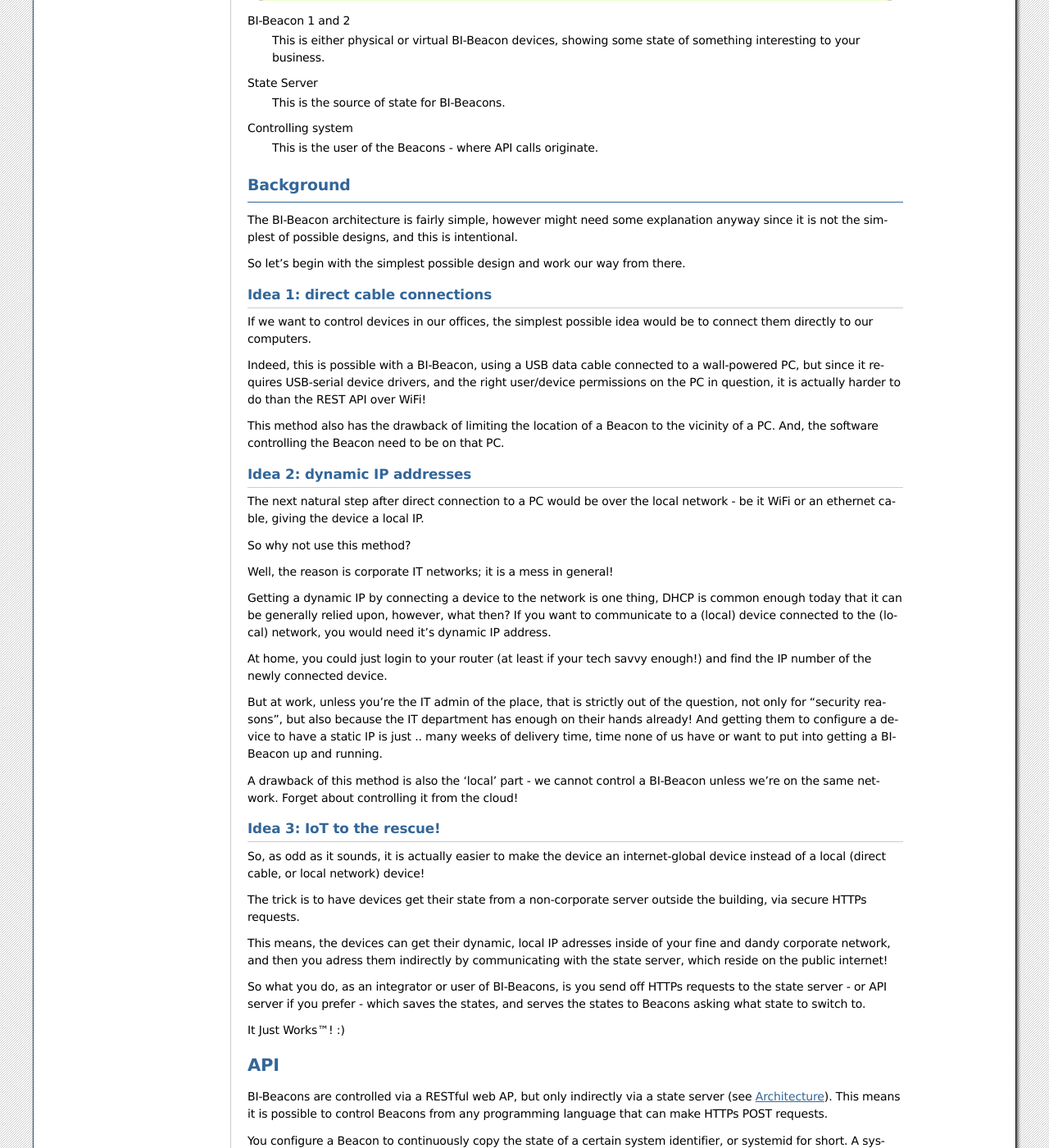
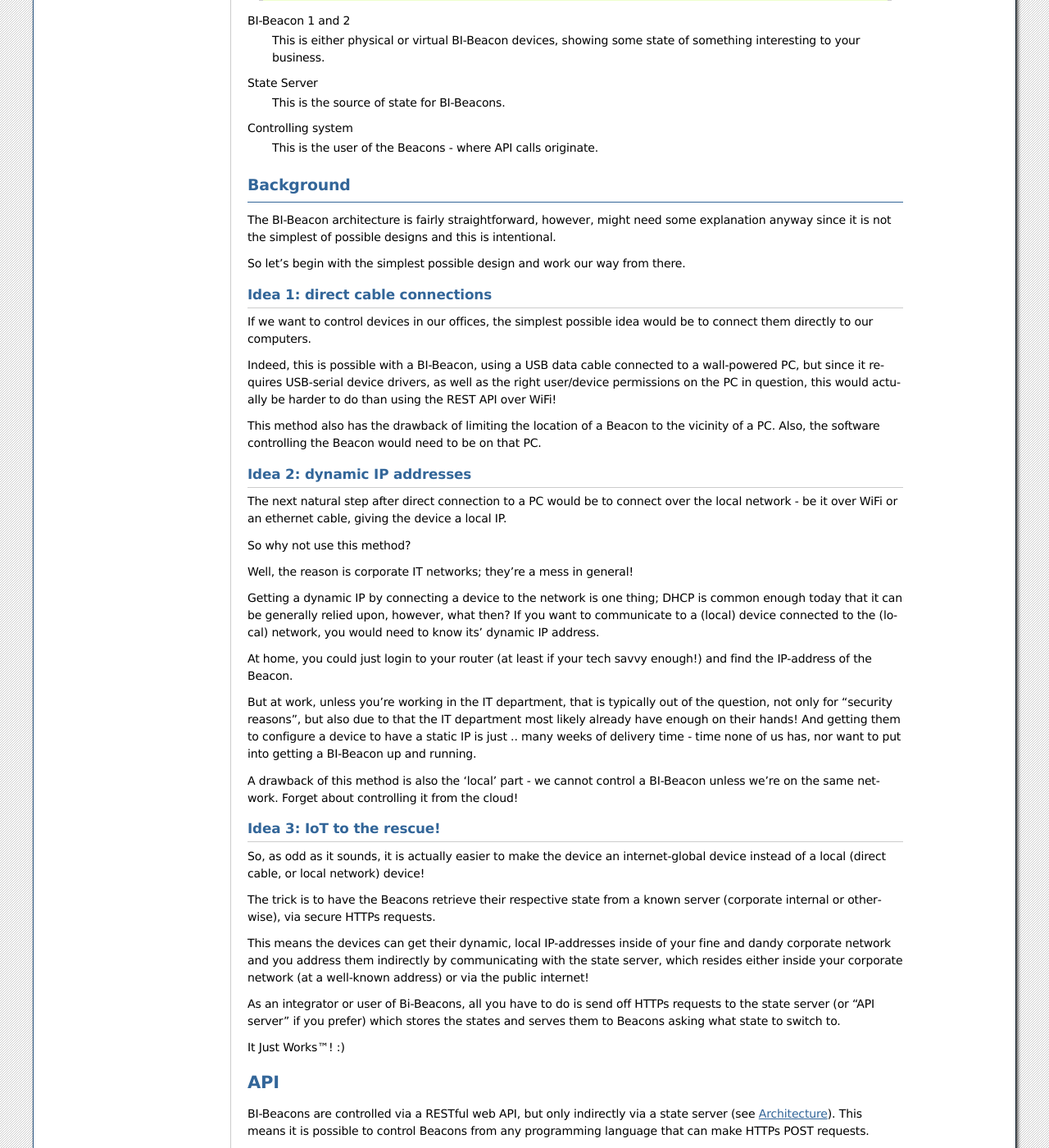
Before and after one commit to BI-Beacon/server, a Sphinx documentation site: the page built from docs/api.rst, in a window 1280 px wide and 1400 px high, scrolled down 587 px. Shown: the whole window at 82% size. Built offline with Sphinx 7.4.7, drawn with Linux system fonts in a browser that asks for light colours; pages that are not in the unit, such as notebooks, are missing from menus; some of the changed text lies outside the part shown.

Commit message:
Updated documentation wording.

```diff
--- a/docs/api.rst
+++ b/docs/api.rst
@@ -14,14 +14,13 @@ A complete endpoint URL may look something like this:
 
    ``https://beacon-api.abcbusiness.com/my-super-monitor``
 
-Many Beacons may be configured to use the same systemid -
-this is intentional, and means you can spread out several
-Beacons that indicate the same thing.
+Multiple beacons can be configured to  use the same systemid - this is
+intentional and means you can deploy several Beacons that indicate the
+same thing.
 
-E.g you may use this if you have many offices, or if you
-want a Beacon both in the conference room and at the coffee
-machine.
-
+This functionality  may, for  instance, be used  if you  have multiple
+offices, or if  you want a Beacon  both in the conference  room and at
+the coffee machine.
 
 Architecture
 ============
@@ -54,9 +53,9 @@ Controlling system
 Background
 ----------
 
-The BI-Beacon architecture is fairly simple, however might need
+The BI-Beacon architecture is fairly straightforward, however, might need
 some explanation anyway since it is not the simplest of possible
-designs, and this is intentional.
+designs and this is intentional.
 
 So let's begin with the simplest possible design and work our
 way from there.
@@ -69,42 +68,43 @@ Idea 1: direct cable connections
 If we want to control devices in our offices, the simplest possible
 idea would be to connect them directly to our computers.
 
-Indeed, this is possible with a BI-Beacon, using a USB data cable
-connected to a wall-powered PC, but since it requires USB-serial
-device drivers, and the right user/device permissions on the PC in
-question, it is actually harder to do than the REST API over WiFi!
+Indeed, this  is possible  with a  BI-Beacon, using  a USB  data cable
+connected  to a  wall-powered  PC, but  since  it requires  USB-serial
+device drivers, as well as the right user/device permissions on the PC
+in question, this  would actually be harder to do  than using the REST
+API over WiFi!
 
-This method also has the drawback of limiting the location of
-a Beacon to the vicinity of a PC. And, the software controlling
-the Beacon need to be on that PC.
+This method also has the drawback of limiting the location of a Beacon
+to the  vicinity of a  PC. Also,  the software controlling  the Beacon
+would need to be on that PC.
 
 
 Idea 2: dynamic IP addresses
 ~~~~~~~~~~~~~~~~~~~~~~~~~~~~
 
 The next natural step after direct connection to a PC would be
-over the local network - be it WiFi or an ethernet cable,
+to connect over the local network - be it over WiFi or an ethernet cable,
 giving the device a local IP.
 
 So why not use this method?
 
-Well, the reason is corporate IT networks; it is a mess in general!
+Well, the reason is corporate IT networks; they're a mess in general!
 
-Getting a dynamic IP by connecting a device to the network is one
-thing, DHCP is common enough today that it can be generally relied
-upon, however, what then? If you want to communicate to a (local)
-device connected to the (local) network, you would need it's
+Getting a  dynamic IP  by connecting  a device to  the network  is one
+thing; DHCP  is common enough  today that  it can be  generally relied
+upon, however,  what then?  If you  want to  communicate to  a (local)
+device connected to  the (local) network, you would need  to know its'
 dynamic IP address.
 
 At home, you could just login to your router (at least if your tech
-savvy enough!) and find the IP number of the newly connected device.
+savvy enough!) and find the IP-address of the Beacon.
 
-But at work, unless you're the IT admin of the place, that is strictly
-out of the question, not only for "security reasons", but also because
-the IT department has enough on their hands already! And getting them
-to configure a device to have a static IP is just .. many weeks of delivery
-time, time none of us have or want to put into getting a BI-Beacon up
-and running.
+But  at work,  unless you're  working in  the IT  department, that  is
+typically out  of the question,  not only for "security  reasons", but
+also due to that the IT  department most likely already have enough on
+their hands! And  getting them to configure a device  to have a static
+IP is just ..  many weeks of delivery time - time none  of us has, nor
+want to put into getting a BI-Beacon up and running.
 
 A drawback of this method is also the 'local' part - we cannot
 control a BI-Beacon unless we're on the same network. Forget about
@@ -118,18 +118,20 @@ So, as odd as it sounds, it is actually easier to make the device
 an internet-global device instead of a local (direct cable, or
 local network) device!
 
-The trick is to have devices get their state from a non-corporate
-server outside the building, via secure HTTPs requests.
+The trick is to have the  Beacons retrieve their respective state from
+a known  server (corporate  internal or  otherwise), via  secure HTTPs
+requests.
 
-This means, the devices can get their dynamic, local IP adresses
-inside of your fine and dandy corporate network, and then you
-adress them indirectly by communicating with the state server,
-which reside on the public internet!
+This  means the  devices  can get  their  dynamic, local  IP-addresses
+inside of your  fine and dandy corporate network and  you address them
+indirectly  by  communicating with  the  state  server, which  resides
+either inside your corporate network  (at a well-known address) or via
+the public internet!
 
-So what you do, as an integrator or user of BI-Beacons, is you
-send off HTTPs requests to the state server - or API server if
-you prefer - which saves the states, and serves the states
-to Beacons asking what state to switch to.
+As an integrator or user of Bi-Beacons, all you have to do is send off
+HTTPs requests  to the state  server (or  "API server" if  you prefer)
+which stores the  states and serves them to Beacons  asking what state
+to switch to.
 
 It Just Works™! :)
 
@@ -137,7 +139,10 @@ It Just Works™! :)
 API
 ===
 
-BI-Beacons are controlled via a RESTful web AP, but only indirectly via a state server (see Architecture_). This means it is possible to control Beacons from any programming language that can make HTTPs POST requests.
+BI-Beacons are controlled  via a RESTful web API,  but only indirectly
+via a state  server (see Architecture_). This means it  is possible to
+control Beacons from any programming language that can make HTTPs POST
+requests.
 
 You configure a Beacon to continuously copy the state of a certain
 system identifier, or systemid for short. A systemid is made up of at
@@ -170,13 +175,13 @@ A system can be in one of two states:
 | pulsing | BI-Beacons will pulse with a given speed and color     |
 +---------+--------------------------------------------------------+
 
-*Static colors* give the impression of state of a system or process,
+*Static colors* give the impression of the state of a system or process,
 e.g. on or off, ready or failed.
 
 *Pulsing colors* give the impression of something happening, e.g.
 something is building or being processed.
 
-The meaning of colors and pulses is up to your imagination.
+The significance of individual colors and pulses is up to your imagination.
 
 Change state
 ------------
```
Also changed, not shown: other parts of docs/api.rst (+1 -1 lines).
